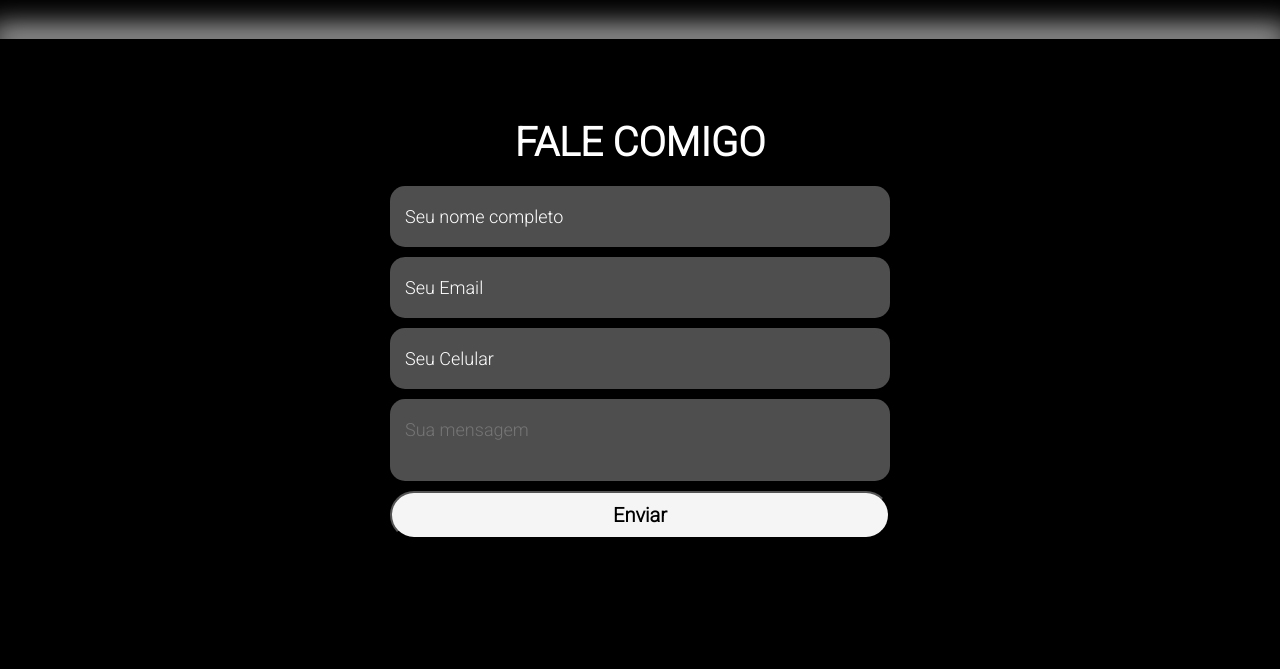
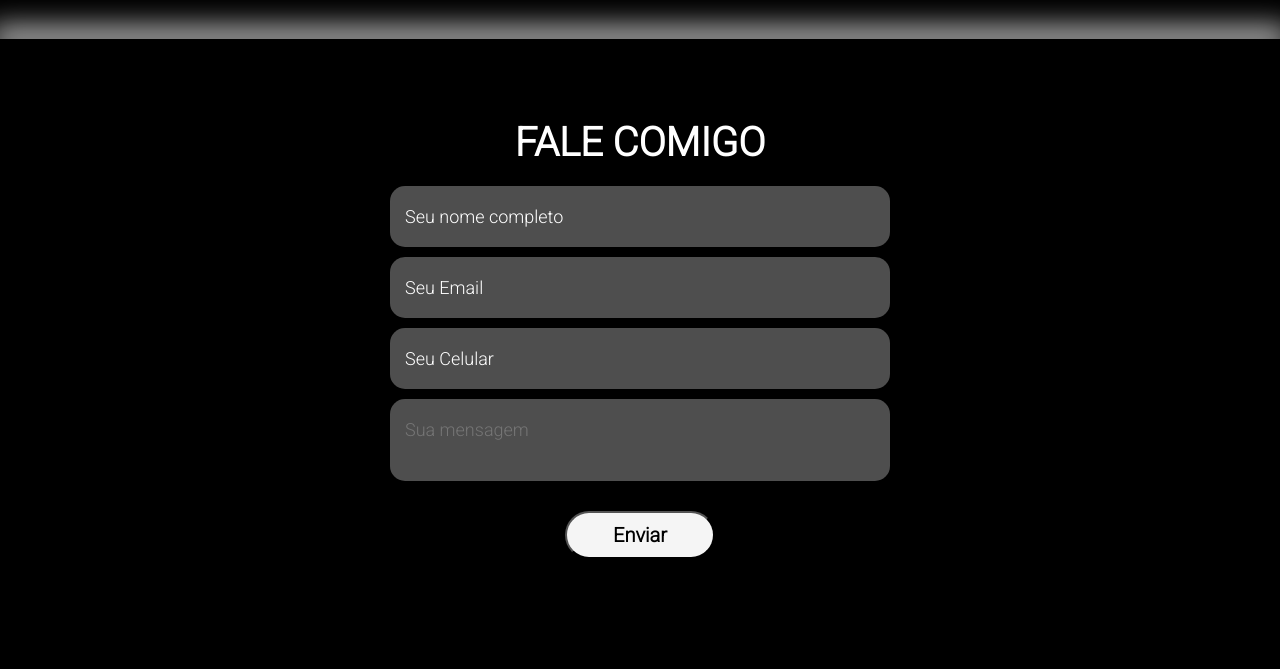
Before and after one commit to Gabriel-GR1/Meu-Portfolio, a plain HTML site: page index.html in a window 1280 px wide. Shown: the part 2028-2697 px from the top of the page. Drawn offline with nearby package versions, Linux system fonts and the light colour scheme.

```diff
--- a/style.css
+++ b/style.css
@@ -268,16 +268,18 @@
   resize: none;
 }
 
-form .btn-enviar {
-  margin-top: 20px;
+form button {
+  display: flex;
+  align-items: center;
+  margin: 20px auto 0 auto;
   text-align: center;
-}
-
-form .btn-enviar input {
-  width: 120px;
+  background-color: rgb(255, 255, 255);
+  width: 150px;
   font-weight: 500;
   cursor: pointer;
   transition: 0.2s;
+  outline: none;
+  padding: 10px 20px;
 }
 
 /* RODAPÉ */
```
